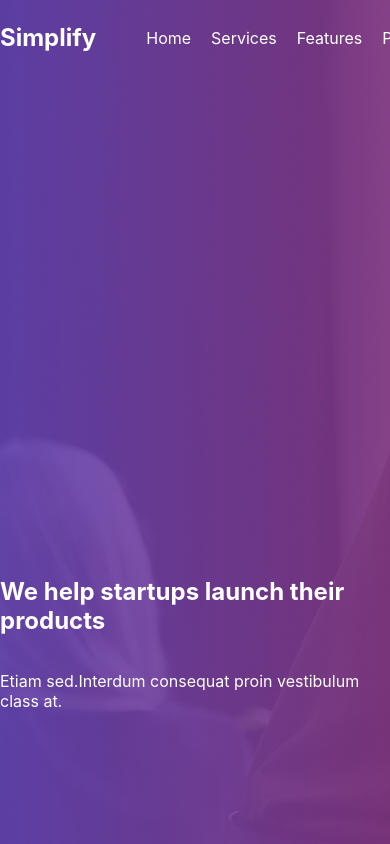
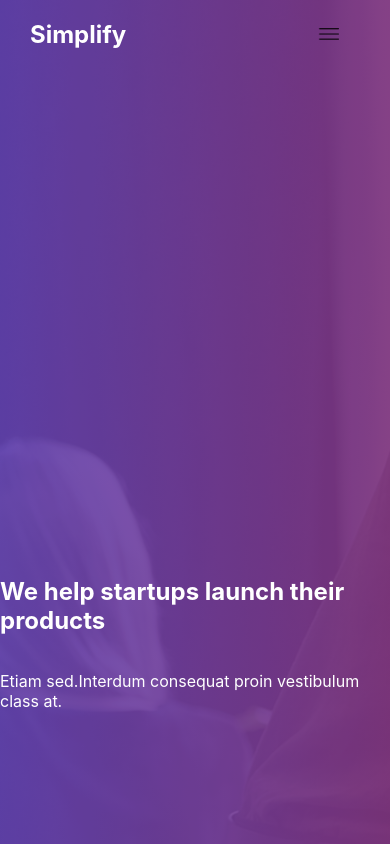
Before and after one commit to Pubudusandeepa/serviceslanding, a React (Create React App) app: page / in a window 390 px wide. Shown: the top 844 px of the page. Built offline with nearby package versions, Linux system fonts and the light colour scheme.

Commit message:
create heder responsive

```diff
--- a/src/assets/icons/index.js
+++ b/src/assets/icons/index.js
@@ -4,5 +4,6 @@ import libry from "./library.png";
 import monitor from "./monitor.png";
 import paper from "./paper.png";
 import pig from "./pig.png";
+import list from "./list.png";
 
-export default { plane, diamond, libry, monitor, paper, pig };
+export default { plane, diamond, libry, monitor, paper, pig, list };
--- a/src/components/header/Header.css
+++ b/src/components/header/Header.css
@@ -26,6 +26,7 @@
   justify-content: center;
 } */
 .container {
+  padding-left: 30px;
   display: flex;
   flex-direction: row;
   align-items: center;
@@ -59,3 +60,91 @@
   border-radius: 10px;
   cursor: pointer;
 }
+.small_logo img {
+  width: 25px;
+  height: 25px;
+}
+.shadow {
+  display: none;
+}
+@media screen and (max-width: 1150px) {
+  .small_menu {
+    display: flex;
+    flex-direction: column;
+    justify-content: flex-start;
+    width: 100%;
+  }
+  .nav_list_mini {
+    display: flex;
+    flex-direction: column;
+    justify-content: center;
+  }
+  .nav_list_mini ul {
+    list-style: none;
+    display: flex;
+    flex-direction: column;
+  }
+  .nav_list_mini li {
+    padding: 10px 0px;
+  }
+  .shadow {
+    display: flex;
+    flex-direction: row;
+    width: 100%;
+  }
+  .buttons_mini {
+    display: flex;
+    flex-direction: column;
+    width: 40%;
+  }
+  .nav_list_mini li {
+    color: white;
+  }
+  .logo {
+    display: none;
+  }
+  .nav_list {
+    display: none;
+  }
+  .buttons {
+    display: none;
+  }
+  .buttons_mini {
+    display: flex;
+    flex-direction: column;
+  }
+  .buttons_mini button {
+    padding: 20px 40px;
+    background-color: #fb3e3e;
+    color: white;
+    border: none;
+    border-radius: 10px;
+    cursor: pointer;
+  }
+  .logo_small {
+    display: flex;
+    flex-direction: row;
+    justify-content: space-between;
+    width: 80%;
+  }
+  .logo_small h2 {
+    color: white;
+  }
+  .small_nav {
+    display: flex;
+    flex-direction: row;
+    width: 80%;
+    justify-content: space-between;
+  }
+  .logo_mini h2 {
+    color: white;
+  }
+  /* .container {
+    display: none;
+  } */
+  .small_logo {
+    display: flex;
+    flex-direction: column;
+    justify-content: center;
+  }
+}
--- a/src/components/header/Header.jsx
+++ b/src/components/header/Header.jsx
@@ -1,7 +1,9 @@
 import React, { useState } from "react";
 import "./Header.css";
+import images from "../../assets/index.js";
 const Header = () => {
   const [colorChange, setColorchange] = useState(false);
+  const [isClicked, setIsClicked] = useState(false);
   const changeNavbarColor = () => {
     if (window.scrollY >= 80) {
       setColorchange(true);
@@ -10,6 +12,11 @@ const Header = () => {
     }
   };
   window.addEventListener("scroll", changeNavbarColor);
+
+  const toggleClicked = () => {
+    setIsClicked(!isClicked);
+  };
+
   return (
     <div className="header_section">
       <nav className="nav_bar">
@@ -34,6 +41,44 @@ const Header = () => {
           <div className="buttons">
             <button>Try it Free</button>
           </div>
+          <div
+            className="shadow"
+            style={{ backgroundColor: colorChange ? "black" : "" }}
+          >
+            {isClicked ? (
+              <div className="small_menu">
+                <div className="logo_small">
+                  <h2>Simplify</h2>
+                  <div className="small_logo" onClick={() => toggleClicked()}>
+                    <img src={images.icons.list} alt="navsmall" />
+                  </div>
+                </div>
+                <div className="nav_list_mini">
+                  <ul>
+                    <li>Home</li>
+                    <li>Services</li>
+                    <li>Features</li>
+                    <li>Pricing</li>
+                    <li>Team</li>
+                    <li>Blog</li>
+                    <li>Contact</li>
+                  </ul>
+                </div>
+                <div className="buttons_mini">
+                  <button>Try it Free</button>
+                </div>
+              </div>
+            ) : (
+              <div className="small_nav">
+                <div className="logo_mini">
+                  <h2>Simplify</h2>
+                </div>
+                <div className="small_logo" onClick={() => toggleClicked()}>
+                  <img src={images.icons.list} alt="navsmall" />
+                </div>
+              </div>
+            )}
+          </div>
         </div>
       </nav>
     </div>
```
Also changed, not shown: src/assets/icons/list.png (added).
